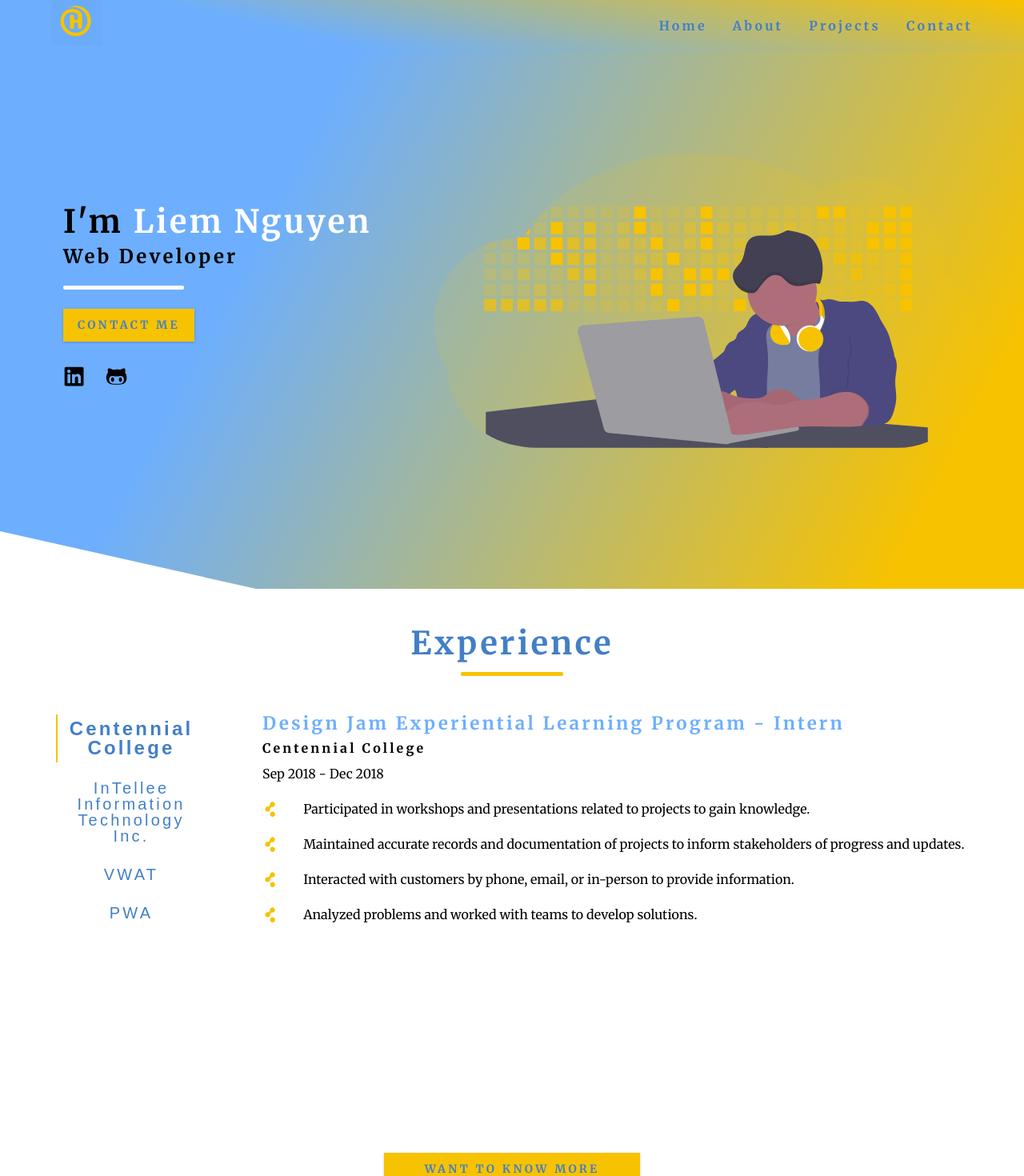
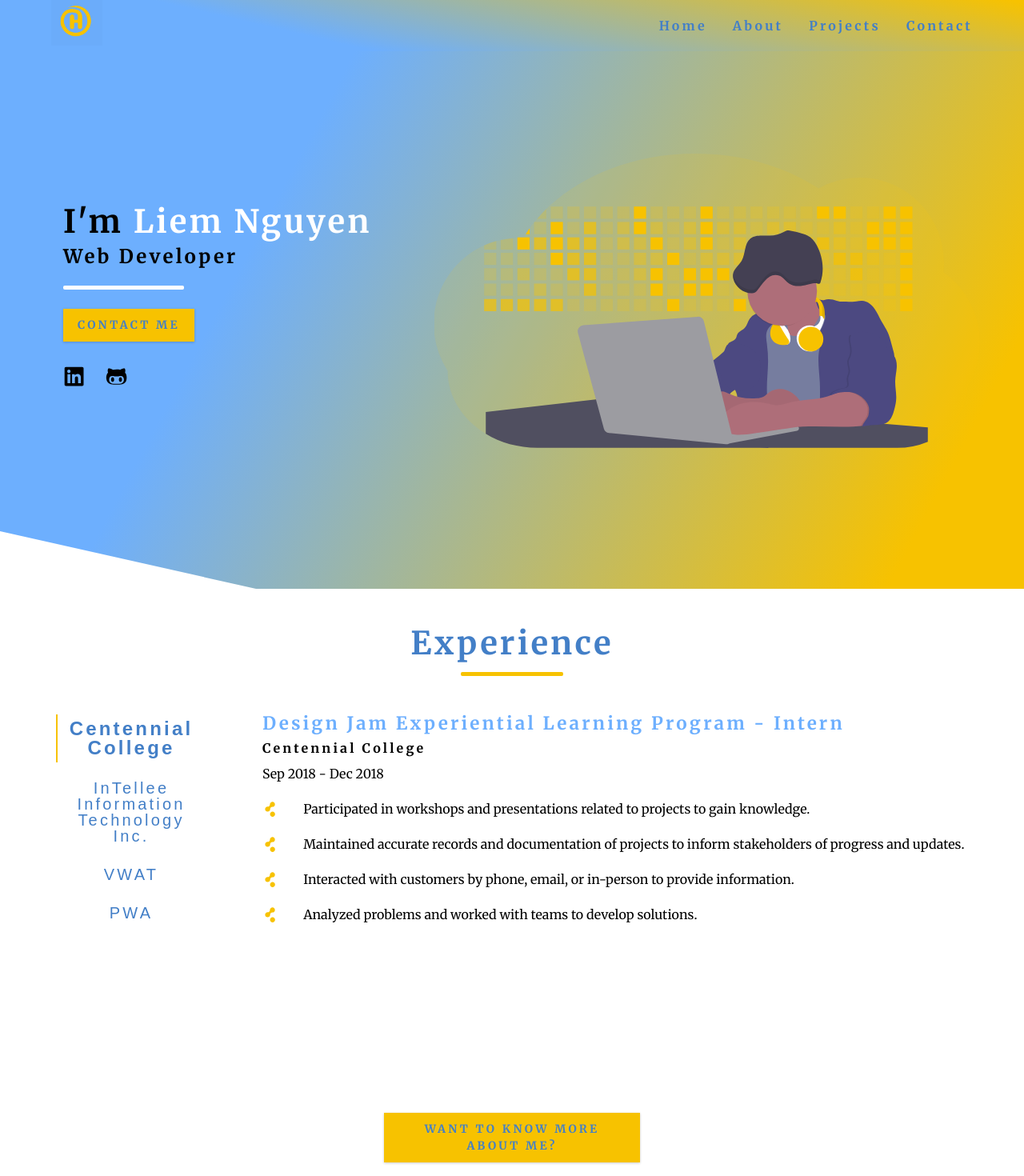
Before and after one commit to daniel-liemng/my_portfolio_next, a Next.js app: page / in a window 1280 px wide. Shown: the top 1470 px of the page at 80% size. Built offline with nearby package versions, Linux system fonts and the light colour scheme.

Commit message:
fix job data

```diff
--- a/components/home/Experience.tsx
+++ b/components/home/Experience.tsx
@@ -56,8 +56,8 @@ const Experiences = () => {
 const ExperienceWrapper = styled.section`
   .jobs-center {
     width: 80vw;
-    height: 500px; ///// modify height if content is long
-    min-height: 500px;
+    height: 450px; ///// modify height if content is long
+    min-height: 450px;
     margin: 0 auto;
     max-width: 1170px;
   }
@@ -121,7 +121,7 @@ const ExperienceWrapper = styled.section`
 
   @media screen and (max-width: 450px) {
     .jobs-center {
-      height: 550px;
+      height: 1000px;
       .btn-container {
         flex-direction: column;
         justify-content: flex-start;
--- a/data/job.ts
+++ b/data/job.ts
@@ -15,7 +15,7 @@ export const jobs = [
   {
     id: '2',
     date: 'Oct 2020 - Jan 2021',
-    position: 'Full Stack Web Developer',
+    position: 'Full Stack Web Developer - Intern',
     company: 'inTellee Information Technology Inc.',
     jobDesc: [
       'Used MERN stack to develop app solutions.',
@@ -31,9 +31,10 @@ export const jobs = [
   {
     id: '3',
     date: 'Oct 2021 - Apr 2022',
-    position: 'Database Admin',
+    position: 'Database Administrator',
     company: 'VWAT',
     jobDesc: [
+      'Volunteer role',
       'Developed and updated databases to handle customer data.',
       'Worked with staff to develop and implement procedures to prevent data loss and maximize system availability.',
       'Created and updated database designs and data models.',
@@ -48,6 +49,7 @@ export const jobs = [
     position: 'Data Entry',
     company: 'PWA',
     jobDesc: [
+      'Volunteer role',
       'Completed data entry tasks with accuracy and efficiency.',
       'Organized, sorted, and checked input data against original documents.',
       'Communicated with supervisors and colleagues to process data quickly and resolve discrepancies.',
```
